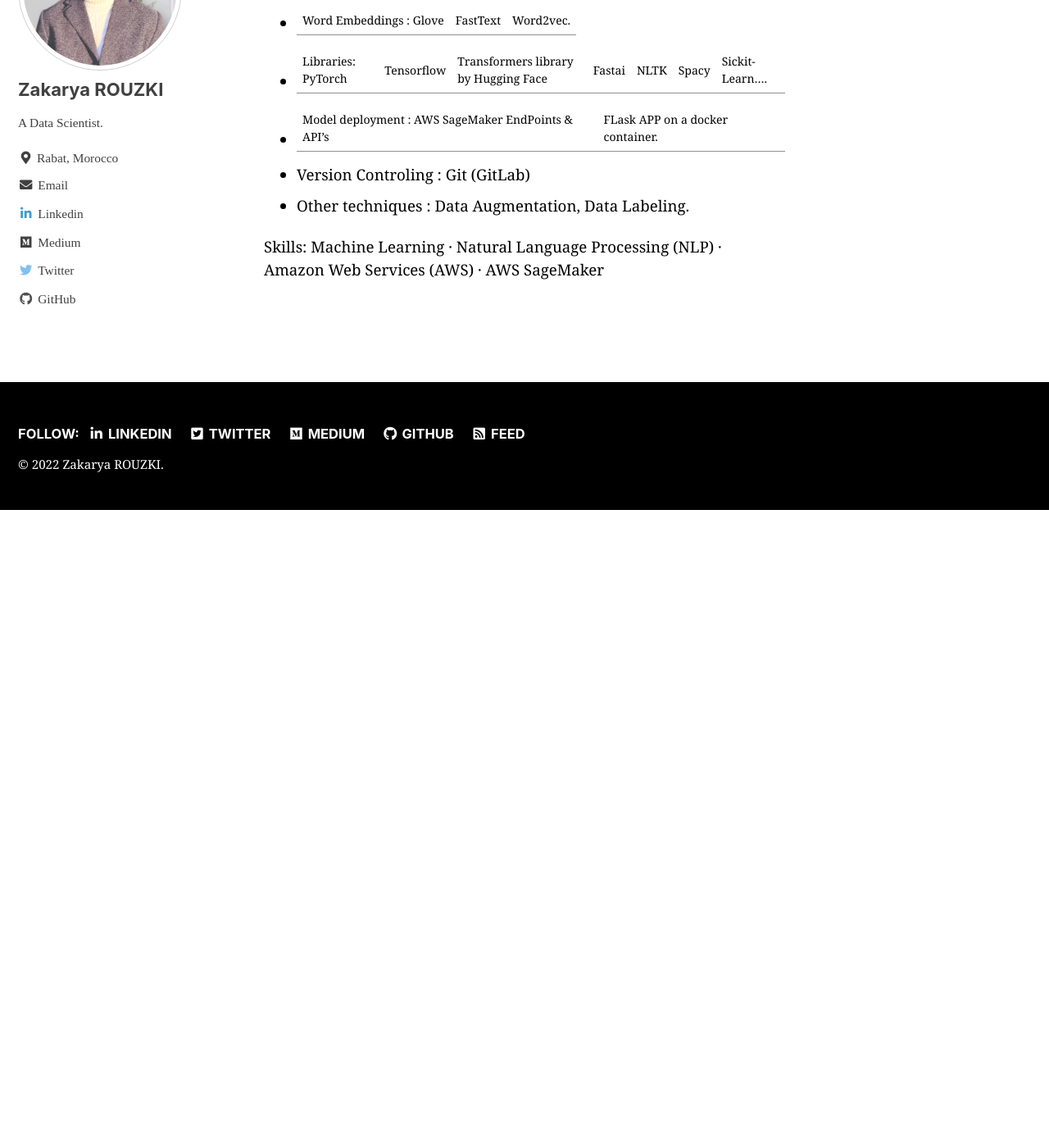
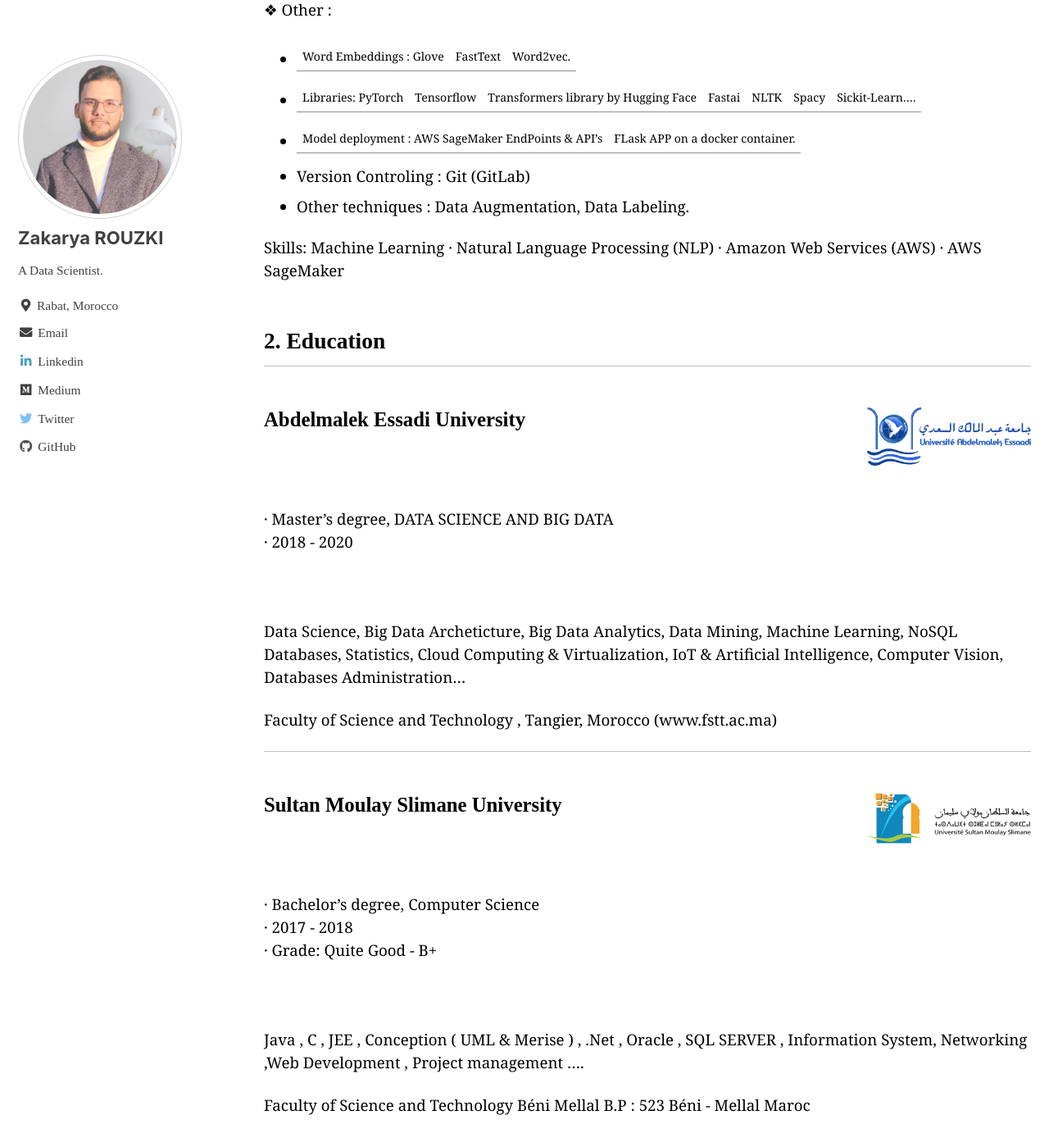
Before and after one commit to rouzki/rouzki.github.io, a Jekyll site: the page built from _pages/resume.md, in a window 1280 px wide and 1400 px high, scrolled down 3258 px. Shown: the whole window at 82% size. Built offline with Jekyll 4.4.1, drawn with Linux system fonts in a browser that asks for light colours; cached includes are drawn as plain includes; some web fonts are replaced; before the commit the page ends 3880 px from its top, so only the background shows below that; some of the changed text lies outside the part shown.

Commit message:
update logo and experiences

```diff
--- a/_config.yml
+++ b/_config.yml
@@ -17,7 +17,7 @@ minimal_mistakes_skin2: "dark"
 
 # Site Settings
 locale                   : "en-US"
-title                    : ""
+title                    : " ROUZKI's Portfolio"
 title_separator          : "-"
 subtitle                 : # site tagline that appears below site title in masthead
 name                     : "Zakarya ROUZKI"
@@ -26,8 +26,8 @@ url                      : "https://rouzki.github.io" # the base hostname & prot
 baseurl                  : # the subpath of your site, e.g. "/blog"
 repository               : "rouzki/rouzki.github.io" # GitHub username/repo-name e.g. "mmistakes/minimal-mistakes"
 teaser                   : # path of fallback teaser image, e.g. "/assets/images/500x300.png"
-logo                     : #"/assets/images/logo512.png" # path of logo image to display in the masthead, e.g. "/assets/images/88x88.png"
-masthead_title           : # overrides the website title displayed in the masthead, use " " for no title
+logo                     : "/assets/images/logo-rb.png" # path of logo image to display in the masthead, e.g. "/assets/images/88x88.png"
+masthead_title           : " "# overrides the website title displayed in the masthead, use " " for no title
 # breadcrumbs            : false # true, false (default)
 words_per_minute         : 200
 comments:
--- a/_pages/resume.md
+++ b/_pages/resume.md
@@ -1,16 +1,21 @@
 ---
-title: "Resume - ROUZKI's Portfolio"
+title: "Resume"
 permalink: /resume
 author_profile: true
-# header:
-#   image: https://media-exp2.licdn.com/dms/image/C4D16AQHq910y2bbNgA/profile-displaybackgroundimage-shrink_350_1400/0/1590682525479?e=1662595200&v=beta&t=Bj72v75Qzz-IZXyE9YUkokJ6m99hldg2CwBwq8zP_fQ
+classes: wide
+header:
+  image: ../assets/images/resume_cover.jpg
 ---
 
 
-# Experience
 
-## FY COMPUTING, IREVOLUTION
 
+
+## 1. Experience
+### FYCOMPUTIG / IREVOLUTION <img src="../assets/images/irevolution-logo-dark.svg" alt="IRevolution logo"  align="right" width="200" height = "200"/>
+
+<br/>
+<br/>
 · Data Scientist - Full-time<br/>
 · Aug 2020 - Present<br/>
 · Rabat, Rabat-Salé-Kenitra, Morocco<br/>
@@ -45,6 +50,9 @@ Data Scientist contributing to the development of Data Science/AI solutions :
 Skills: Machine Learning · Natural Language Processing (NLP) · Amazon EC2
 
 ---
+### FYCOMPUTIG / IREVOLUTION <img src="../assets/images/irevolution-logo-dark.svg" alt="IRevolution logo"  align="right" width="200" height = "200"/>
+<br/>
+<br/>
 · Data Scientist - Internship<br/>
 · Feb 2020 - Aug 2020 · 7 months<br/>
 · Rabat, Rabat-Salé-Kenitra, Morocco<br/>
@@ -85,3 +93,39 @@ Star5 is a SaaS solution, that uses NLP techniques and Artificial Intelligence t
  * Other techniques : Data Augmentation, Data Labeling.
 
 Skills: Machine Learning · Natural Language Processing (NLP) · Amazon Web Services (AWS) · AWS SageMaker
+
+
+## 2. Education
+
+
+### Abdelmalek Essadi University <img src="../assets/images/logo_uae.png" alt="IRevolution logo"  align="right" width="200" height = "200"/>
+
+<br/>
+<br/>
+
+· Master's degree, DATA SCIENCE AND BIG DATA <br/>
+· 2018 - 2020 <br/>
+
+<br/>
+<br/>
+Data Science, Big Data Archeticture, Big Data Analytics, Data Mining, Machine Learning, NoSQL Databases, Statistics, Cloud Computing & Virtualization, IoT & Artificial Intelligence, Computer Vision, Databases Administration...
+
+Faculty of Science and Technology , Tangier, Morocco (www.fstt.ac.ma)
+
+
+---
+### Sultan Moulay Slimane University <img src="../assets/images/logo_usms.png" alt="IRevolution logo"  align="right" width="200" height = "200"/>
+
+<br/>
+<br/>
+
+· Bachelor's degree, Computer Science <br/>
+· 2017 - 2018 <br/>
+· Grade: Quite Good - B+ <br/>
+
+<br/>
+<br/>
+Java , C , JEE , Conception ( UML & Merise ) , .Net , Oracle , SQL SERVER , Information System, Networking ,Web Development , Project management ....
+
+Faculty of Science and Technology Béni Mellal
+B.P : 523 Béni - Mellal Maroc
```
Also changed, not shown: _pages/about.md (+5 -1 lines), _pages/projects.md (+3 -2 lines), assets/images/fsttanger_logo.png (added), assets/images/irevolution-logo-dark.svg (added), assets/images/logo-rb.png (added), assets/images/logo.jpg (added), assets/images/logo_uae.png (added), assets/images/logo_usms.png (added), assets/images/resume_cover.jpg (added).
